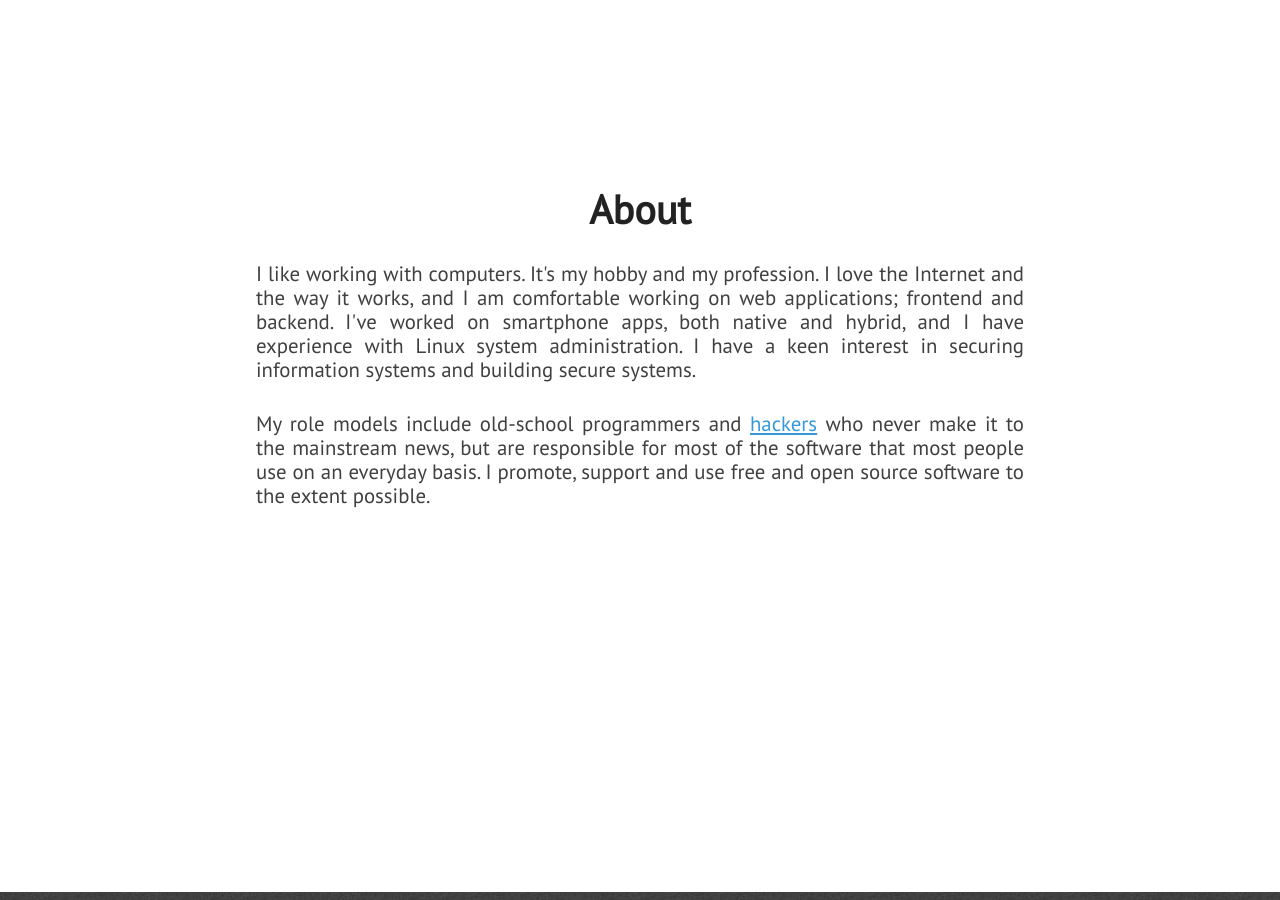
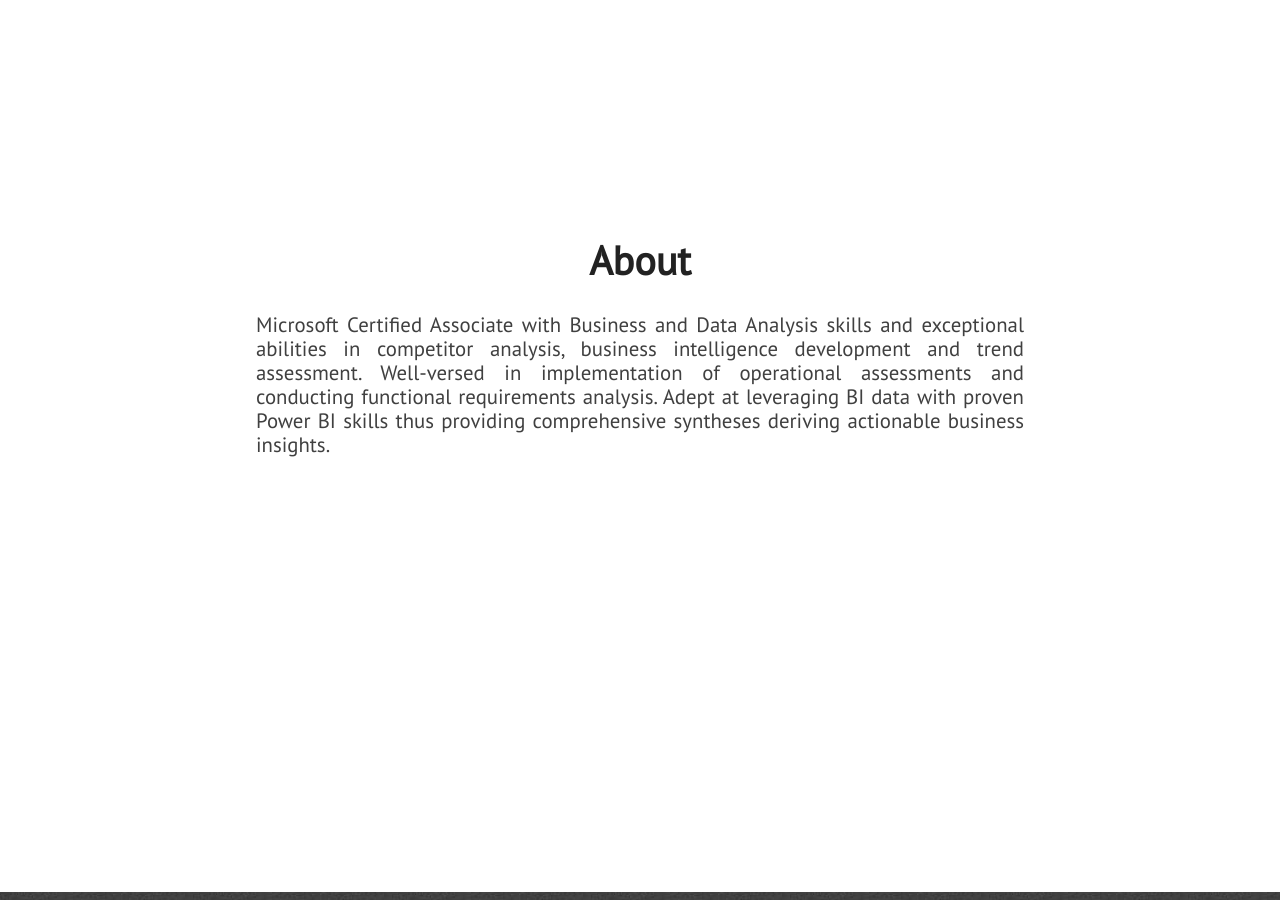
Before and after one commit to skctcdgit/skctcdgit.github.io, a Jekyll site: the page built from index.html, in a window 1280 px wide and 900 px high, scrolled down 1068 px. Built offline with Jekyll 4.4.1, drawn with Linux system fonts in a browser that asks for light colours; nearby versions of some CDN libraries.

Commit message:
Update about.html

```diff
--- a/_includes/about.html
+++ b/_includes/about.html
@@ -3,10 +3,7 @@
         <div id="about-text">
             <div class="section-heading">About</div>
             <p class="paragraph-text justify-text">
-                I like working with computers. It's my hobby and my profession. I love the Internet and the way it works, and I am comfortable working on web applications; frontend and backend. I've worked on smartphone apps, both native and hybrid, and I have experience with Linux system administration. I have a keen interest in securing information systems and building secure systems.
-            </p>
-            <p class="paragraph-text justify-text">
-                My role models include old-school programmers and <a href="https://stallman.org/articles/on-hacking.html">hackers</a> who never make it to the mainstream news, but are responsible for most of the software that most people use on an everyday basis. I promote, support and use free and open source software to the extent possible.
+                Microsoft Certified Associate with Business and Data Analysis skills and exceptional abilities in competitor analysis, business intelligence development and trend assessment. Well-versed in implementation of operational assessments and conducting functional requirements analysis. Adept at leveraging BI data with proven Power BI skills thus providing comprehensive syntheses deriving actionable business insights.
             </p>
         </div>
     </section>
```
